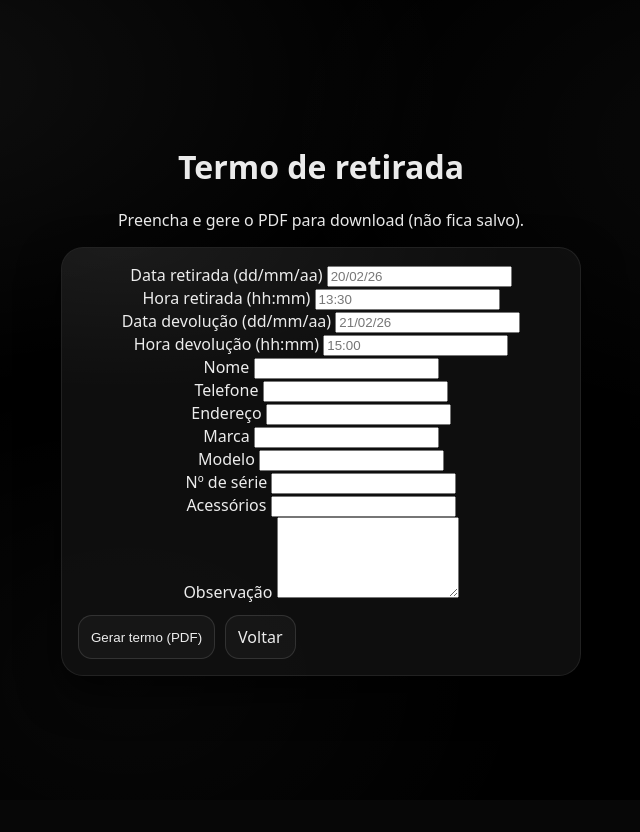
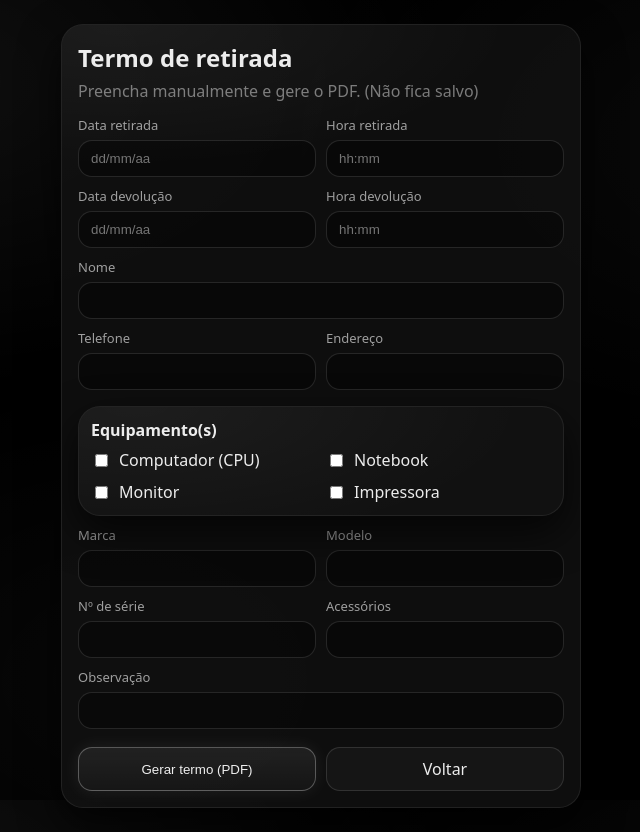
Before and after one commit to Mateus-ssinfor/gerador-senasoft, a Python web app: template templates/termo.html in a window 1280 px wide. Shown: the whole page, without its empty margins (319-959 px from the left). Before the commit the page ends 676 px from the top, so only its background shows below. Run offline with Jinja, Linux system fonts and the light colour scheme; the template is opened without the code that fills it, so the values that code supplies are empty.

Commit message:
Termo: voltar hub, checks e máscara data/hora

```diff
--- a/static/app.js
+++ b/static/app.js
@@ -66,3 +66,27 @@ if ("serviceWorker" in navigator) {
     navigator.serviceWorker.register("/static/sw.js").catch(() => {});
   });
 }
+
+// Máscara: dd/mm/aa (digite só números: 200226 -> 20/02/26)
+function maskDate(el) {
+  el.addEventListener("input", () => {
+    let v = el.value.replace(/\D/g, "").slice(0, 6);
+    if (v.length >= 3) v = v.slice(0, 2) + "/" + v.slice(2);
+    if (v.length >= 6) v = v.slice(0, 5) + "/" + v.slice(5);
+    el.value = v;
+  });
+}
+
+// Máscara: hh:mm (digite só números: 1330 -> 13:30)
+function maskTime(el) {
+  el.addEventListener("input", () => {
+    let v = el.value.replace(/\D/g, "").slice(0, 4);
+    if (v.length >= 3) v = v.slice(0, 2) + ":" + v.slice(2);
+    el.value = v;
+  });
+}
+
+document.addEventListener("DOMContentLoaded", () => {
+  document.querySelectorAll(".mask-date").forEach(maskDate);
+  document.querySelectorAll(".mask-time").forEach(maskTime);
+});
--- a/templates/termo.html
+++ b/templates/termo.html
@@ -1,73 +1,96 @@
 {% extends "public_base.html" %}
 {% block content %}
+  <div class="card" style="text-align:left;">
+    <h2 style="margin:0 0 6px;">Termo de retirada</h2>
+    <p style="margin:0 0 14px; opacity:.75;">Preencha manualmente e gere o PDF. (Não fica salvo)</p>
 
-<h1>Termo de retirada</h1>
-<p class="muted">Preencha e gere o PDF para download (não fica salvo).</p>
-
-<form method="post" class="card" style="max-width:980px;">
-  <div class="grid2">
+    <form method="post" style="display:flex; flex-direction:column; gap:10px;">
+      <div class="grid" style="display:grid; grid-template-columns: 1fr 1fr; gap:10px;">
         <div>
-      <label>Data retirada (dd/mm/aa)</label>
-      <input name="data_ret" required placeholder="20/02/26">
+          <label class="label">Data retirada</label>
+          <input class="input mask-date" name="data_ret" placeholder="dd/mm/aa" maxlength="8" required>
         </div>
         <div>
-      <label>Hora retirada (hh:mm)</label>
-      <input name="hora_ret" required placeholder="13:30">
+          <label class="label">Hora retirada</label>
+          <input class="input mask-time" name="hora_ret" placeholder="hh:mm" maxlength="5" required>
+        </div>
+
+        <div>
+          <label class="label">Data devolução</label>
+          <input class="input mask-date" name="data_dev" placeholder="dd/mm/aa" maxlength="8" required>
         </div>
         <div>
-      <label>Data devolução (dd/mm/aa)</label>
-      <input name="data_dev" required placeholder="21/02/26">
-    </div>
-    <div>
-      <label>Hora devolução (hh:mm)</label>
-      <input name="hora_dev" required placeholder="15:00">
+          <label class="label">Hora devolução</label>
+          <input class="input mask-time" name="hora_dev" placeholder="hh:mm" maxlength="5" required>
         </div>
       </div>
 
-  <div class="grid2">
       <div>
-      <label>Nome</label>
-      <input name="nome" required>
+        <label class="label">Nome</label>
+        <input class="input" name="nome" required>
+      </div>
+
+      <div class="grid" style="display:grid; grid-template-columns: 1fr 1fr; gap:10px;">
+        <div>
+          <label class="label">Telefone</label>
+          <input class="input" name="telefone">
         </div>
         <div>
-      <label>Telefone</label>
-      <input name="telefone" required>
+          <label class="label">Endereço</label>
+          <input class="input" name="endereco">
         </div>
       </div>
 
-  <label>Endereço</label>
-  <input name="endereco" required>
-
-  <div class="grid2">
-    <div>
-      <label>Marca</label>
-      <input name="marca" required>
-    </div>
-    <div>
-      <label>Modelo</label>
-      <input name="modelo" required>
-    </div>
-    <div>
-      <label>Nº de série</label>
-      <input name="serie" required>
-    </div>
-    <div>
-      <label>Acessórios</label>
-      <input name="acessorio" required>
+      <div class="card" style="padding:12px; margin-top:6px;">
+        <div style="font-weight:700; margin-bottom:8px;">Equipamento(s)</div>
+        <div style="display:grid; grid-template-columns: 1fr 1fr; gap:10px;">
+          <label style="display:flex; gap:8px; align-items:center;">
+            <input type="checkbox" name="eq" value="CPU"> Computador (CPU)
+          </label>
+          <label style="display:flex; gap:8px; align-items:center;">
+            <input type="checkbox" name="eq" value="NOT"> Notebook
+          </label>
+          <label style="display:flex; gap:8px; align-items:center;">
+            <input type="checkbox" name="eq" value="MON"> Monitor
+          </label>
+          <label style="display:flex; gap:8px; align-items:center;">
+            <input type="checkbox" name="eq" value="IMP"> Impressora
+          </label>
         </div>
       </div>
 
-  <label>Observação</label>
-  <textarea name="observacao" rows="5" required></textarea>
+      <div class="grid" style="display:grid; grid-template-columns: 1fr 1fr; gap:10px;">
+        <div>
+          <label class="label">Marca</label>
+          <input class="input" name="marca">
+        </div>
+        <div>
+          <label class="label">Modelo</label>
+          <input class="input" name="modelo">
+        </div>
+        <div>
+          <label class="label">Nº de série</label>
+          <input class="input" name="serie">
+        </div>
+        <div>
+          <label class="label">Acessórios</label>
+          <input class="input" name="acessorio">
+        </div>
+      </div>
 
-  <div style="display:flex; gap:10px; margin-top:12px;">
-    <button class="btn" type="submit">Gerar termo (PDF)</button>
-    <a class="btn ghost" href="/">Voltar</a>
+      <div>
+        <label class="label">Observação</label>
+        <input class="input" name="observacao">
+      </div>
+
+      <div style="display:flex; gap:10px; margin-top:8px;">
+        <button class="btn primary" type="submit" style="flex:1;">Gerar termo (PDF)</button>
+        <a class="btn" href="/hub" style="justify-content:center; flex:1;">Voltar</a>
       </div>
 
       {% if erro %}
-    <p style="color:#ff6b6b; margin-top:12px; white-space:pre-wrap;">{{ erro }}</p>
+        <div style="margin-top:10px; color:var(--danger); white-space:pre-wrap;">{{ erro }}</div>
       {% endif %}
     </form>
-
+  </div>
 {% endblock %}
```
Also changed, not shown: app.py (+27 -14 lines). Lines whose indentation alone changed are shown as unchanged.
